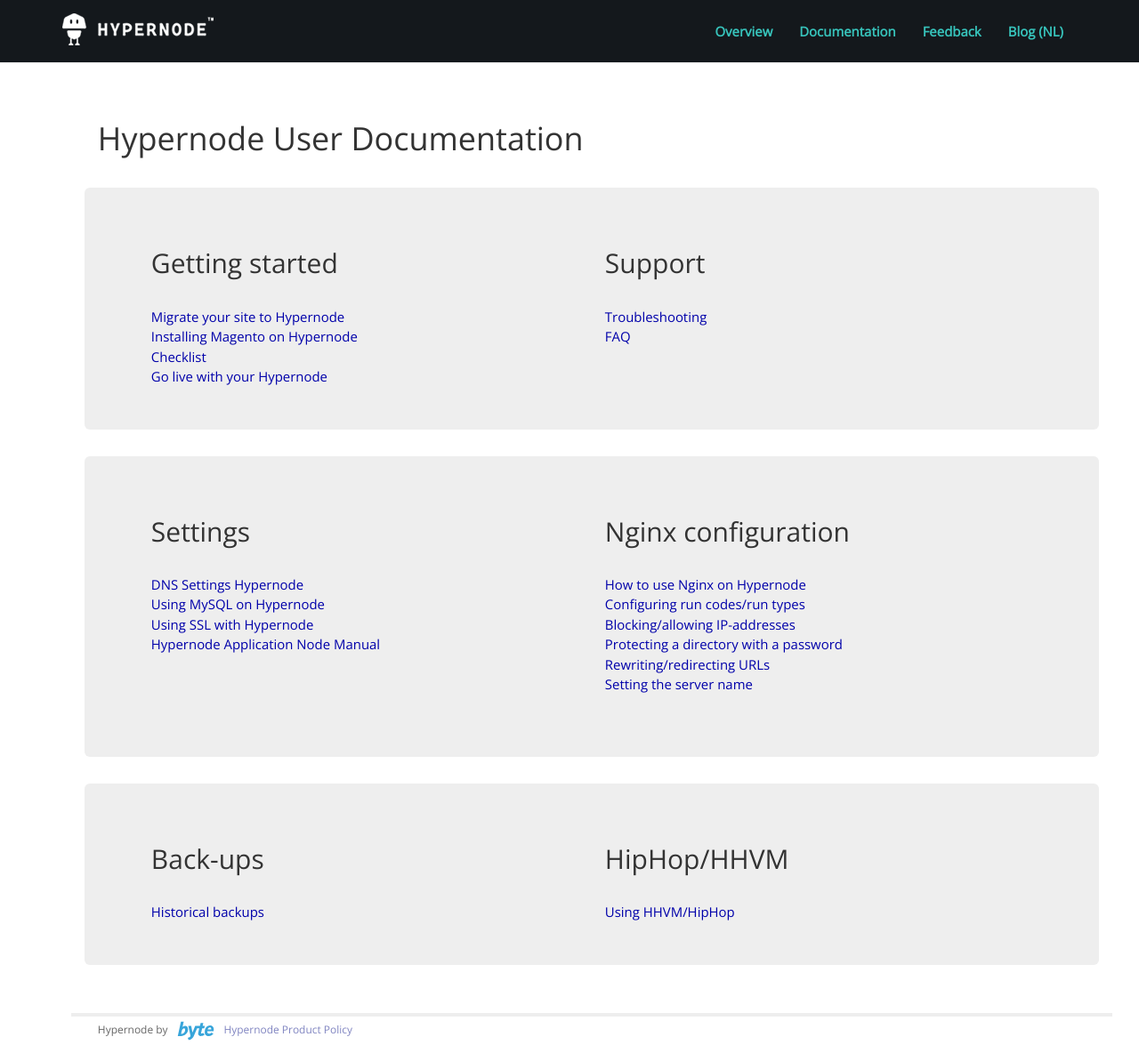
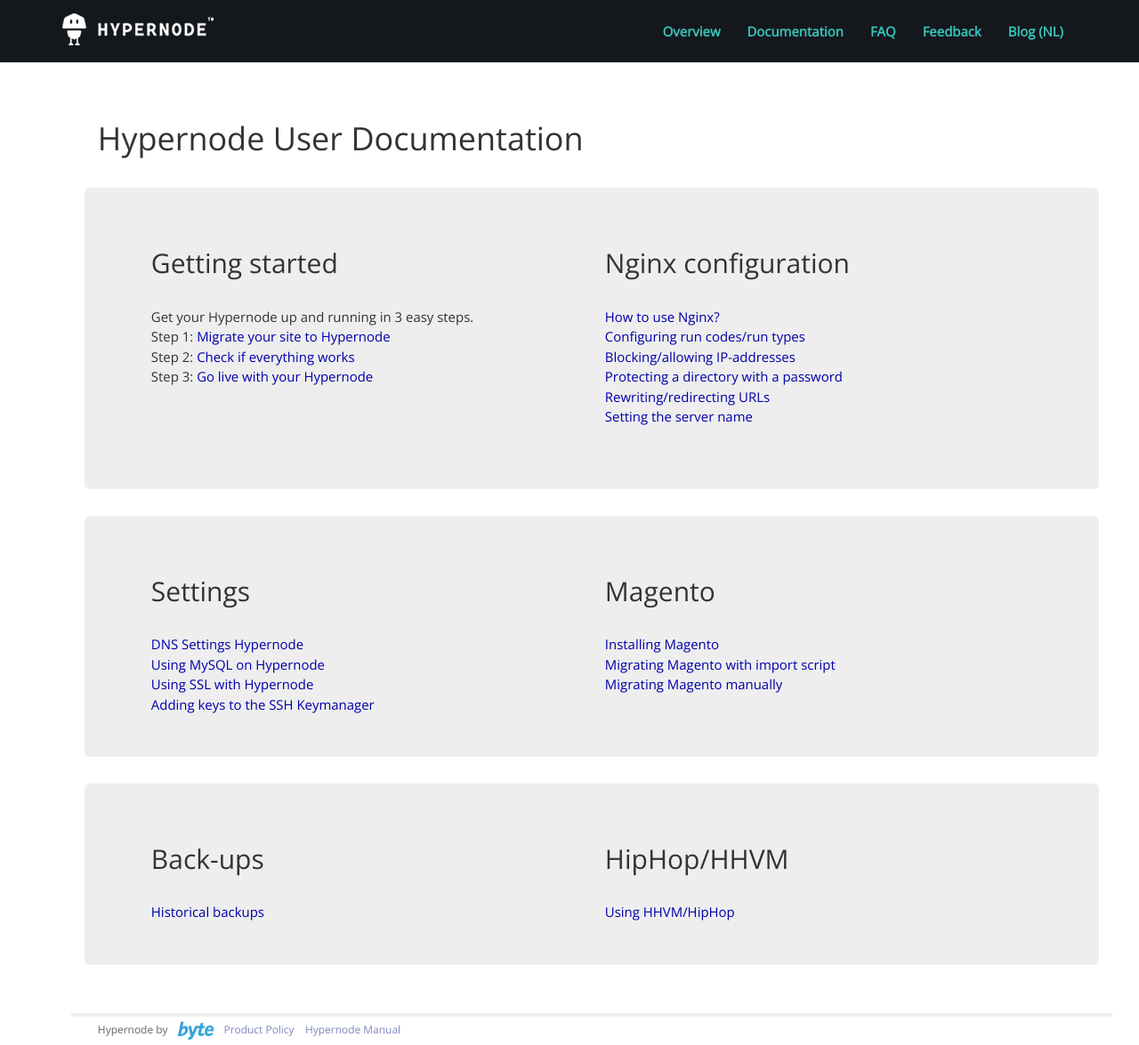
Before and after one commit to damnlie/hypernode.github.io, a Jekyll site: the page built from index.html, in a window 1280 px wide and 1175 px high. Shown: the whole window at 89% size. Built offline with Jekyll 4.4.1, drawn with Linux system fonts in a browser that asks for light colours; nearby versions of some CDN libraries; Markdown is read by kramdown in place of the engine named in the settings; a script that is not in the unit is left out; comment, search, counter and statistics services are not loaded.

Commit message:
Inhoudsopgave is opgeschoond en de FAQ staat nu in de header.

```diff
--- a/_layouts/default.html
+++ b/_layouts/default.html
@@ -35,6 +35,7 @@
                 <ul class="nav navbar-nav">
                     <li><a href="http://www.hypernode.com">Overview</a></li>
                     <li class="active"><a href="/">Documentation</a></li>
+		    <li class="active"><a href="http://support.hypernode.com/faq.html" target="_blank">FAQ</a></l1>
                     <li><a href="https://hypernode.uservoice.com/forums/242854-hypernode/" target="_blank">Feedback</a></li>
                     <li><a href="http://www.byte.nl/blog/tag/hypernode/" target="_blank">Blog (NL)</a></li>
                 </ul>
--- a/index.html
+++ b/index.html
@@ -8,15 +8,20 @@
 <div class="row jumbotron">
 	<div class="col-sm-6 col-md-6">
     <h2>Getting started</h2><br/>
-    <a href="{% post_url 2014-05-01-getting-started %}">Migrate your site to Hypernode</a><br/>
-    <a href="{% post_url 2014-07-04-installing-magento-on-hypernode %}">Installing Magento on Hypernode</a><br/>
-    <a href="{% post_url 2014-07-08-checklist-before-live %}">Checklist</a><br/>
-    <a href="{% post_url 2014-05-01-going-live %}">Go live with your Hypernode</a><br/>
+    Get your Hypernode up and running in 3 easy steps.<br>
+    Step 1: <a href="{% post_url 2014-05-01-getting-started %}">Migrate your site to Hypernode</a><br/>
+    Step 2: <a href="{% post_url 2014-07-08-checklist-before-live %}">Check if everything works</a><br/>
+    Step 3: <a href="{% post_url 2014-05-01-going-live %}">Go live with your Hypernode</a><br/>
 	</div>
 <div class="col-sm-6 col-md-6">
-    <h2>Support</h2><br/>
-    <a href="{% post_url 2014-05-23-troubleshooting %}">Troubleshooting</a><br/>
-    <a href="{% post_url 2014-06-26-faq %}">FAQ</a><br/>
+    <h2>Nginx configuration</h2><br/>
+    <a href="{% post_url 2014-02-16-configuring-nginx %}">How to use Nginx?</a><br/>
+    <a href="{% post_url 2014-07-10-nginx-run-codes-types %}">Configuring run codes/run types</a><br/>
+    <a href="{% post_url 2014-07-10-nginx-blocking-allowing-ip-addresses %}">Blocking/allowing IP-addresses</a><br/>
+    <a href="{% post_url 2014-07-10-protecting-directory-with-password %}">Protecting a directory with a password</a><br/>
+    <a href="{% post_url 2014-07-10-rewriting-redirecting-urls %}">Rewriting/redirecting URLs</a><br/>
+    <a href="{% post_url 2014-07-10-setting_server_name %}">Setting the server name</a><br/>
+    <br/>
         </div>
   </div>
 <div class="row jumbotron">
@@ -25,18 +30,14 @@
     <a href="{% post_url 2014-02-18-configuring-dns %}">DNS Settings Hypernode</a><br/>
     <a href="{% post_url 2014-02-12-using-mysql-on-hypernode %}">Using MySQL on Hypernode</a><br/>
     <a href="{% post_url 2014-06-17-using-ssl-with-hypernode %}">Using SSL with Hypernode</a><br/>
-    <a href="{% post_url 2014-02-12-using-the-hypernode-application-node %}">Hypernode Application Node Manual</a><br/>
+    <a href="{% post_url 2014-07-10-using-ssh-keymanager %}">Adding keys to the SSH Keymanager</a><br/>
         </div>
-      <div class="col-sm-6 col-md-6">
-    <h2>Nginx configuration</h2><br/>
-    <a href="{% post_url 2014-02-16-configuring-nginx %}">How to use Nginx on Hypernode</a><br/>
-    <a href="{% post_url 2014-07-10-nginx-run-codes-types %}">Configuring run codes/run types</a><br/>
-    <a href="{% post_url 2014-07-10-nginx-blocking-allowing-ip-addresses %}">Blocking/allowing IP-addresses</a><br/>
-    <a href="{% post_url 2014-07-10-protecting-directory-with-password %}">Protecting a directory with a password</a><br/>
-    <a href="{% post_url 2014-07-10-rewriting-redirecting-urls %}">Rewriting/redirecting URLs</a><br/>
-    <a href="{% post_url 2014-07-10-setting_server_name %}">Setting the server name</a><br/>
-    <br/>
-        </div>
+<div class="col-sm-6 col-md-6">
+    <h2>Magento</h2><br/>
+    <a href="{% post_url 2014-07-04-installing-magento-on-hypernode %}">Installing Magento</a><br/>
+    <a href="{% post_url 2014-05-01-getting-started %}">Migrating Magento with import script</a><br/>
+    <a href="{% post_url 2014-07-10-manual-migration %}">Migrating Magento manually</a><br/>
+     </div>
   </div>
 <div class="row jumbotron">
         <div class="col-sm-6 col-md-6">
```
Also changed, not shown: other parts of _layouts/default.html (+3 -1 lines), _posts/2014-05-23-troubleshooting.md (deleted, +0 -32 lines), _posts/2014-06-26-faq.md (+26 -0 lines).
